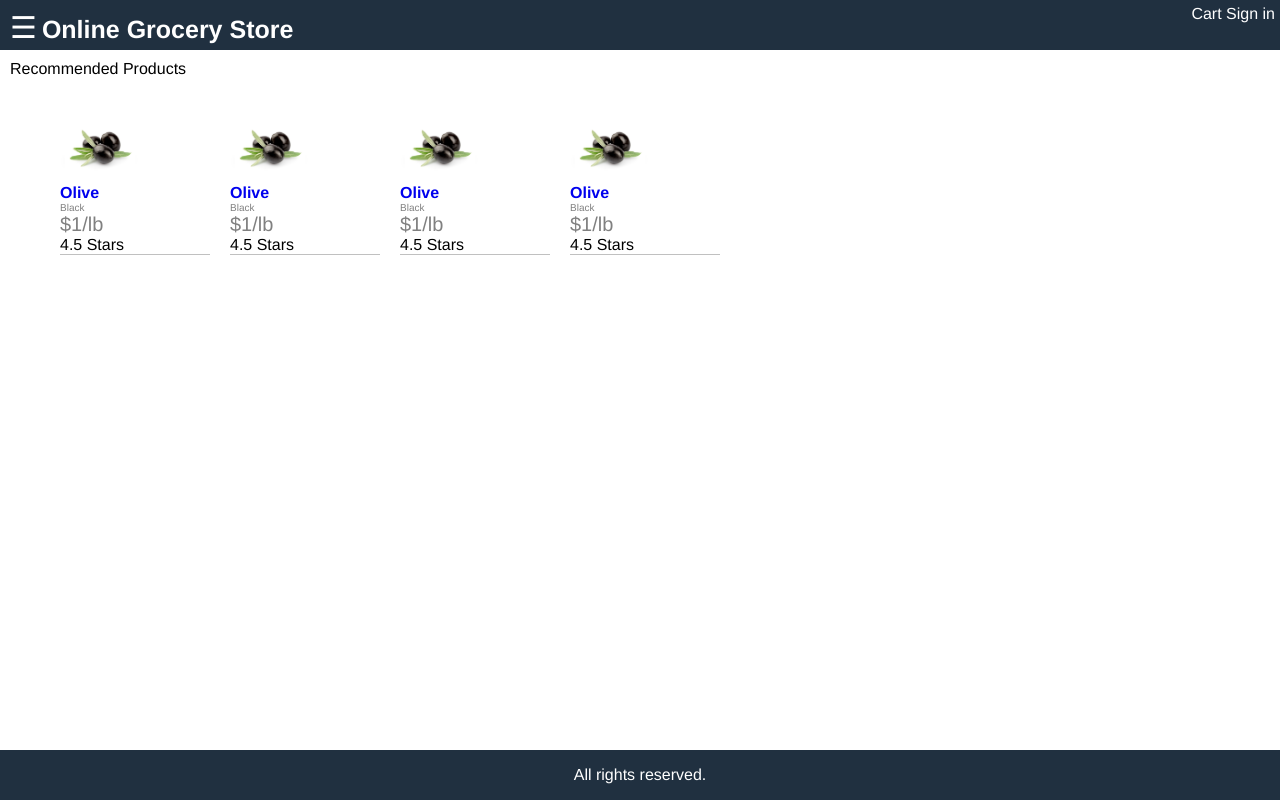
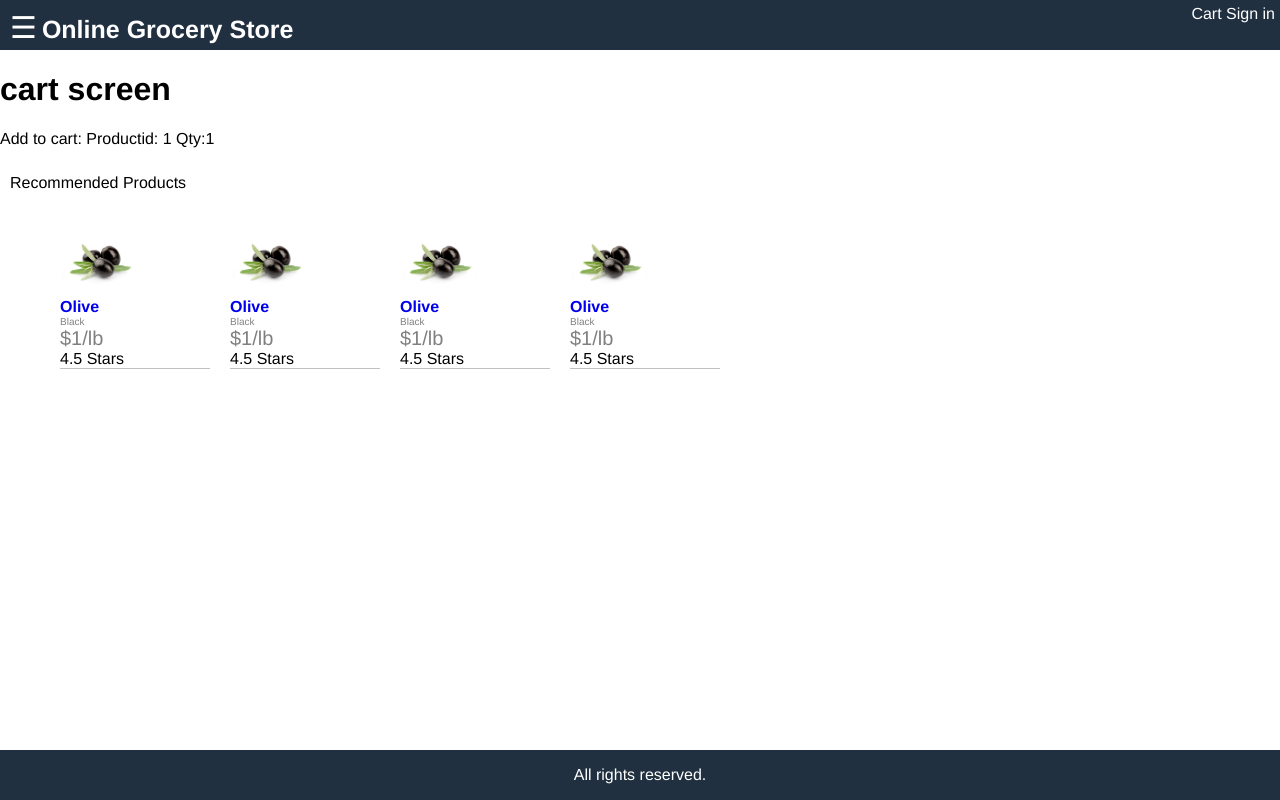
Before and after one commit to mekalyan26/Javascript_Projects, a React (Create React App) app in the folder OnlineGroceryStore/frontend/: page /cart/1 in a window 1280 px wide. Built offline with nearby package versions, Linux system fonts and the light colour scheme.

Commit message:
added cart screen

```diff
--- a/OnlineGroceryStore/frontend/src/App.js
+++ b/OnlineGroceryStore/frontend/src/App.js
@@ -3,6 +3,7 @@
 import './App.css';
 import HomeScreen from './screens/HomeScreen';
 import ProductScreen from './screens/ProductScreen';
+import CartScreen from './screens/CartScreen';
 
 
 function App() {
@@ -43,6 +44,7 @@
     </aside>
     <main className="main">
     <div className="content">
+      <Route path="/cart/:id?" component={CartScreen} />
       <Route path="/product/:id" component={ProductScreen} />
       <Route path="/" exact={true} component={HomeScreen} />
     </div>
--- a/OnlineGroceryStore/frontend/src/Screens/ProductScreen.js
+++ b/OnlineGroceryStore/frontend/src/Screens/ProductScreen.js
@@ -1,4 +1,4 @@
-import React , {useEffect} from 'react';
+import React , {useEffect, useState} from 'react';
 import {Link} from 'react-router-dom';
 import { useSelector, useDispatch } from 'react-redux';
 import {detailsProduct} from '../actions/productActions';
@@ -8,12 +8,17 @@
 
     const dispatch = useDispatch();
     const productId = props.match.params.id;
+    const [qty, setqty] = useState(1);
     const productDetails = useSelector(state => state.productDetails);
     const { product, loading, error} = productDetails;
 
     useEffect(() => {
         dispatch(detailsProduct(productId));
     },[dispatch,productId]);
+
+    const addToCartHandler = () =>{
+        props.history.push(`/cart/${productId}?qty={qty}`)
+    };
         return(
      <div>
         <div className="productdetails-back-to-results">
@@ -61,9 +66,32 @@
                             <option>4</option>
                         </select>
                     </li>
-                    <li>
-                        <button className="productdetails-addtocart-button">Add to cart</button>
-                    </li>
+                    {
+                    product.countInStock > 0 && (
+                        <>
+                        <li>
+                            <div className="row">
+                                <div>Qty</div>
+                                <div>
+                                    <select value = {qty} onChange={(e) => setqty(e.target.value)} >
+                                        {[...Array(product.countInStock).keys()].map((x) =>(
+                                            <option Key={x+1} value={x+1}>
+                                                {x+1}
+                                            </option>
+                                        )
+                                        )}
+
+                                    </select>
+                                </div>
+                            </div>
+                        </li>
+                        <li>
+                            <button onClick={addToCartHandler} className="productdetails-addtocart-button">Add to cart</button>
+                        </li>
+                        </>
+                    )
+                    }
+
                 </ul>
 
             </div>
--- /dev/null
+++ b/OnlineGroceryStore/frontend/src/screens/CartScreen.js
@@ -0,0 +1,12 @@
+import React from 'react';
+
+export default function Cart(props){
+    const productId = props.match.params.id;
+    const qty = props.location.search? Number(props.location.search.split('=')[1]): 1
+    return (
+        <div>
+            <h1>cart screen</h1>
+            <p>Add to cart: Productid: {productId} Qty:{qty}</p>
+        </div>
+        );
+}
```
